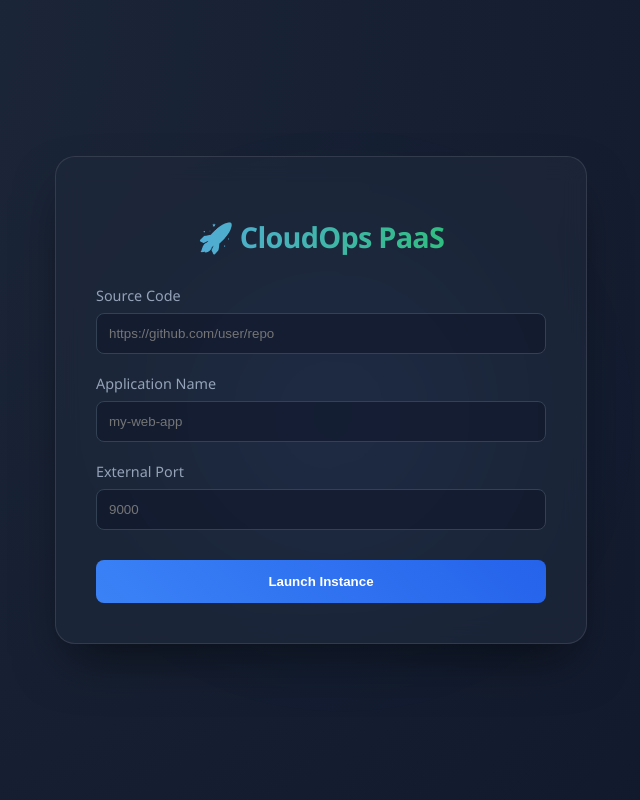
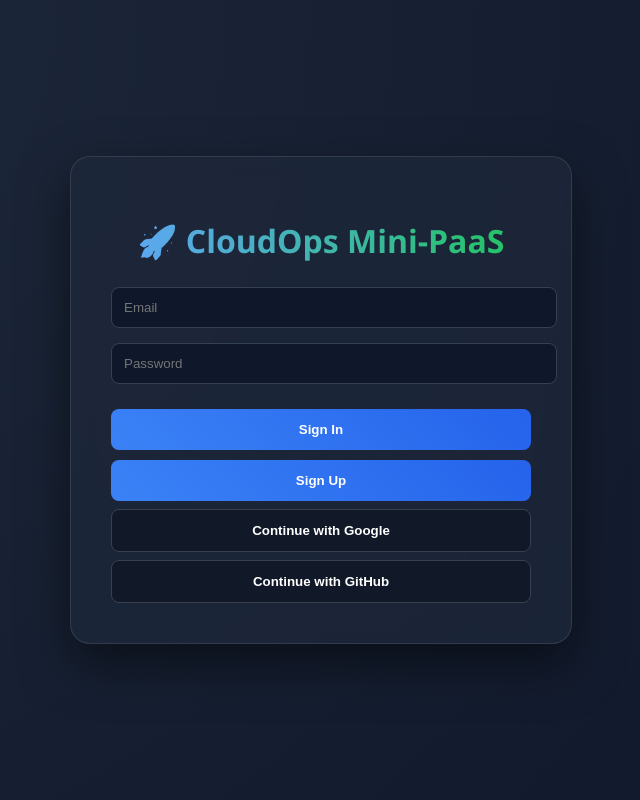
Before and after one commit to Ritesh001-Git/Mini-PaaS-Platform, a FastAPI app: page / in a window 1280 px wide. Shown: the whole page, without its empty margins (319-959 px from the left). Run offline with FastAPI, Linux system fonts and the light colour scheme.

Commit message:
Login Template

```diff
--- a/backend/templates/index.html
+++ b/backend/templates/index.html
@@ -1,19 +1,22 @@
 <!DOCTYPE html>
 <html lang="en">
+
 <head>
     <meta charset="UTF-8">
     <meta name="viewport" content="width=device-width, initial-scale=1.0">
     <title>CloudOps Mini-PaaS</title>
+
     <style>
         :root {
             --primary: #3b82f6;
             --success: #22c55e;
+            --danger: #ef4444;
             --bg: #0f172a;
             --card-bg: rgba(30, 41, 59, 0.7);
         }
 
         body {
-            font-family: 'Segoe UI', Tahoma, Geneva, Verdana, sans-serif;
+            font-family: Segoe UI, Tahoma;
             background: radial-gradient(circle at top left, #1e293b, #0f172a);
             color: white;
             display: flex;
@@ -21,25 +24,6 @@
             align-items: center;
             min-height: 100vh;
             margin: 0;
-            overflow: hidden;
-        }
-
-        /* Animated Background Blobs */
-        .blob {
-            position: absolute;
-            width: 300px;
-            height: 300px;
-            background: var(--primary);
-            filter: blur(80px);
-            border-radius: 50%;
-            z-index: -1;
-            opacity: 0.2;
-            animation: move 20s infinite alternate;
-        }
-
-        @keyframes move {
-            from { transform: translate(-50%, -50%); }
-            to { transform: translate(50%, 50%); }
         }
 
         .container {
@@ -47,170 +31,256 @@
             backdrop-filter: blur(12px);
             padding: 40px;
             border-radius: 20px;
-            border: 1px solid rgba(255, 255, 255, 0.1);
-            box-shadow: 0 25px 50px -12px rgba(0, 0, 0, 0.5);
-            width: 100%;
-            max-width: 450px;
-            transform: translateY(0);
-            transition: all 0.3s ease;
-            animation: fadeIn 0.8s ease-out;
-        }
-
-        @keyframes fadeIn {
-            from { opacity: 0; transform: translateY(20px); }
-            to { opacity: 1; transform: translateY(0); }
+            width: 420px;
+            border: 1px solid rgba(255, 255, 255, .1);
+            box-shadow: 0 20px 50px rgba(0, 0, 0, .5);
         }
 
         h1 {
             text-align: center;
-            margin-bottom: 30px;
-            font-size: 1.8rem;
-            letter-spacing: -0.025em;
+            margin-bottom: 25px;
             background: linear-gradient(to right, #60a5fa, #22c55e);
             -webkit-background-clip: text;
             -webkit-text-fill-color: transparent;
         }
 
-        .form-group { margin-bottom: 20px; }
-
-        label { display: block; margin-bottom: 8px; font-size: 0.9rem; color: #94a3b8; }
+        .form-group {
+            margin-bottom: 15px
+        }
 
         input {
             width: 100%;
             padding: 12px;
-            background: rgba(15, 23, 42, 0.6);
+            border-radius: 8px;
             border: 1px solid #334155;
-            border-radius: 8px;
+            background: #0f172a;
             color: white;
-            box-sizing: border-box;
-            transition: border-color 0.3s;
-        }
-
-        input:focus {
-            outline: none;
-            border-color: var(--primary);
-            background: rgba(15, 23, 42, 0.9);
         }
 
         button {
             width: 100%;
-            padding: 14px;
-            background: linear-gradient(45deg, var(--primary), #2563eb);
+            padding: 13px;
+            border-radius: 8px;
             border: none;
-            border-radius: 8px;
+            background: linear-gradient(45deg, #3b82f6, #2563eb);
             color: white;
-            font-weight: 700;
+            font-weight: bold;
             cursor: pointer;
-            transition: transform 0.2s, box-shadow 0.2s;
             margin-top: 10px;
         }
 
         button:hover {
-            transform: translateY(-2px);
-            box-shadow: 0 10px 15px -3px rgba(59, 130, 246, 0.4);
+            opacity: .9
         }
 
-        button:active { transform: translateY(0); }
+        .oauth-btn {
+            background: #111827;
+            border: 1px solid #374151;
+            margin-top: 8px;
+        }
+
+        #deploy-ui {
+            display: none
+        }
 
         #status-card {
-            margin-top: 25px;
-            padding: 15px;
-            border-radius: 8px;
+            margin-top: 20px;
+            padding: 12px;
+            border-left: 4px solid var(--primary);
             display: none;
-            background: rgba(0, 0, 0, 0.2);
-            border-left: 4px solid var(--primary);
-            animation: slideIn 0.4s ease;
         }
 
-        @keyframes slideIn {
-            from { opacity: 0; transform: translateX(-10px); }
-            to { opacity: 1; transform: translateX(0); }
+        .small {
+            font-size: 12px;
+            color: #94a3b8;
+            text-align: center;
+            margin-top: 10px;
+            cursor: pointer;
         }
-
-        .loader {
-            display: inline-block;
-            width: 12px;
-            height: 12px;
-            border: 2px solid #fff;
-            border-radius: 50%;
-            border-top-color: transparent;
-            animation: spin 1s linear infinite;
-            margin-right: 10px;
-        }
-
-        @keyframes spin { to { transform: rotate(360deg); } }
     </style>
 </head>
+
 <body>
-    <div class="blob"></div>
 
     <div class="container">
-        <h1>🚀 CloudOps PaaS</h1>
+
+        <h1>🚀 CloudOps Mini-PaaS</h1>
+
+        <!-- AUTH UI -->
+        <div id="auth-ui">
+
+            <div class="form-group">
+                <input id="email" placeholder="Email">
+            </div>
+
+            <div class="form-group">
+                <input id="password" type="password" placeholder="Password">
+            </div>
+
+            <button onclick="login()">Sign In</button>
+
+            <button onclick="register()">Sign Up</button>
+
+            <button class="oauth-btn">Continue with Google</button>
+            <button class="oauth-btn">Continue with GitHub</button>
+
+        </div>
+
+        <!-- DEPLOY UI -->
+        <div id="deploy-ui">
 
             <form id="deployForm">
+
                 <div class="form-group">
-                <label>Source Code</label>
-                <input type="text" id="repo_url" placeholder="https://github.com/user/repo" required>
+                    <input id="repo_url" placeholder="https://github.com/user/repo">
                 </div>
+
                 <div class="form-group">
-                <label>Application Name</label>
-                <input type="text" id="name" placeholder="my-web-app" required>
+                    <input id="name" placeholder="Application Name">
                 </div>
+
                 <div class="form-group">
-                <label>External Port</label>
-                <input type="number" id="port" placeholder="9000" required>
+                    <input id="port" type="number" placeholder="External Port">
                 </div>
-            <button type="submit" id="submitBtn">Launch Instance</button>
+
+                <button type="submit">Launch Instance</button>
+
             </form>
 
+            <button onclick="logout()" style="background:#ef4444;margin-top:15px">Logout</button>
+
             <div id="status-card">
-            <div id="status-text">
-                <span class="loader"></span> Deploying to AWS...
+                <div id="status-text">Deploying...</div>
             </div>
+
         </div>
+
     </div>
 
     <script>
-        document.getElementById("deployForm").addEventListener("submit", async function(e) {
-            e.preventDefault();
-            const btn = document.getElementById("submitBtn");
-            const statusCard = document.getElementById("status-card");
-            const statusText = document.getElementById("status-text");
 
-            // UI State Change
-            btn.disabled = true;
-            btn.innerText = "Processing...";
-            statusCard.style.display = "block";
+        /* --------------------------
+        CHECK LOGIN STATE
+        ---------------------------*/
+
+        const token = localStorage.getItem("token")
+
+        if (token) {
+            showDeployUI()
+        } else {
+            showAuthUI()
+        }
+
+        function showDeployUI() {
+            document.getElementById("auth-ui").style.display = "none"
+            document.getElementById("deploy-ui").style.display = "block"
+        }
+
+        function showAuthUI() {
+            document.getElementById("auth-ui").style.display = "block"
+            document.getElementById("deploy-ui").style.display = "none"
+        }
+
+        /* --------------------------
+        REGISTER
+        ---------------------------*/
+
+        async function register() {
+
+            const email = document.getElementById("email").value
+            const password = document.getElementById("password").value
+
+            const res = await fetch("/register", {
+                method: "POST",
+                headers: { "Content-Type": "application/json" },
+                body: JSON.stringify({ email, password })
+            })
+
+            const data = await res.json()
+
+            alert(data.message || data.detail)
+
+        }
+
+        /* --------------------------
+        LOGIN
+        ---------------------------*/
+
+        async function login() {
+
+            const email = document.getElementById("email").value
+            const password = document.getElementById("password").value
+
+            const res = await fetch("/login", {
+                method: "POST",
+                headers: { "Content-Type": "application/json" },
+                body: JSON.stringify({ email, password })
+            })
+
+            const data = await res.json()
+
+            if (data.access_token) {
+
+                localStorage.setItem("token", data.access_token)
+
+                showDeployUI()
+
+            } else {
+                alert(data.detail || "Login failed")
+            }
+
+        }
+
+        /* --------------------------
+        LOGOUT
+        ---------------------------*/
+
+        function logout() {
+            localStorage.removeItem("token")
+            location.reload()
+        }
+
+        /* --------------------------
+        DEPLOY
+        ---------------------------*/
+
+        document.getElementById("deployForm").addEventListener("submit", async function (e) {
+
+            e.preventDefault()
+
+            const statusCard = document.getElementById("status-card")
+            const statusText = document.getElementById("status-text")
+
+            statusCard.style.display = "block"
+            statusText.innerText = "Deploying..."
 
             const data = {
                 repo_url: document.getElementById("repo_url").value,
                 name: document.getElementById("name").value,
                 port: parseInt(document.getElementById("port").value)
-            };
+            }
 
-            try {
-                const response = await fetch("/deploy", {
+            const res = await fetch("/deploy", {
                 method: "POST",
-                    headers: {"Content-Type": "application/json"},
+                headers: {
+                    "Content-Type": "application/json",
+                    "Authorization": "Bearer " + localStorage.getItem("token")
+                },
                 body: JSON.stringify(data)
-                });
+            })
 
-                const result = await response.json();
+            const result = await res.json()
 
-                if (response.ok) {
-                    statusCard.style.borderLeftColor = "#22c55e";
-                    statusText.innerHTML = `✅ <strong>Success!</strong> ID: ${result.project_id}<br><small>Building container in background...</small>`;
+            if (res.ok) {
+                statusText.innerHTML = `✅ Deployment started<br>ID: ${result.project_id}`
             } else {
-                    throw new Error(result.detail || "Deployment failed");
+                statusText.innerHTML = `❌ ${result.detail || "Deployment failed"}`
             }
-            } catch (err) {
-                statusCard.style.borderLeftColor = "#ef4444";
-                statusText.innerHTML = `❌ <strong>Error:</strong> ${err.message}`;
-            } finally {
-                btn.disabled = false;
-                btn.innerText = "Launch Instance";
-            }
-        });
+
+        })
+
     </script>
+
 </body>
+
 </html>
```
Lines whose indentation alone changed are shown as unchanged.
